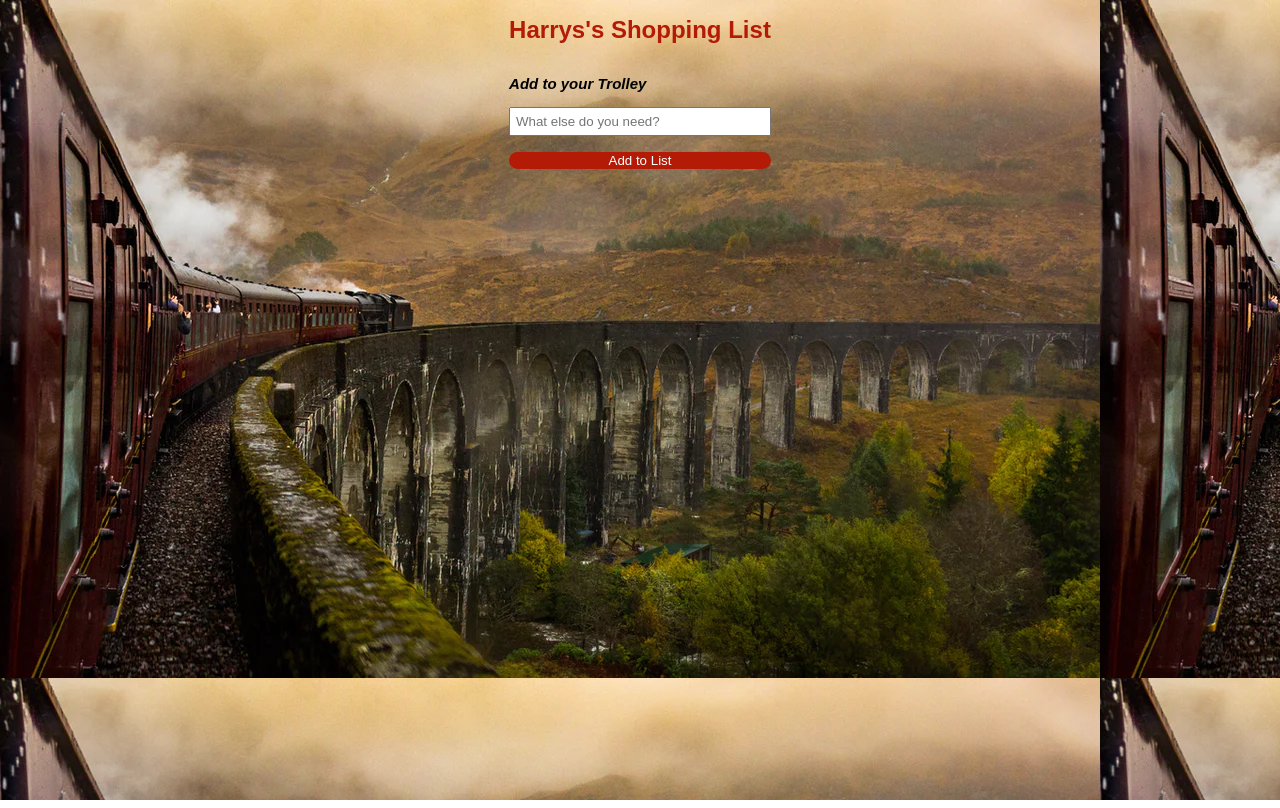
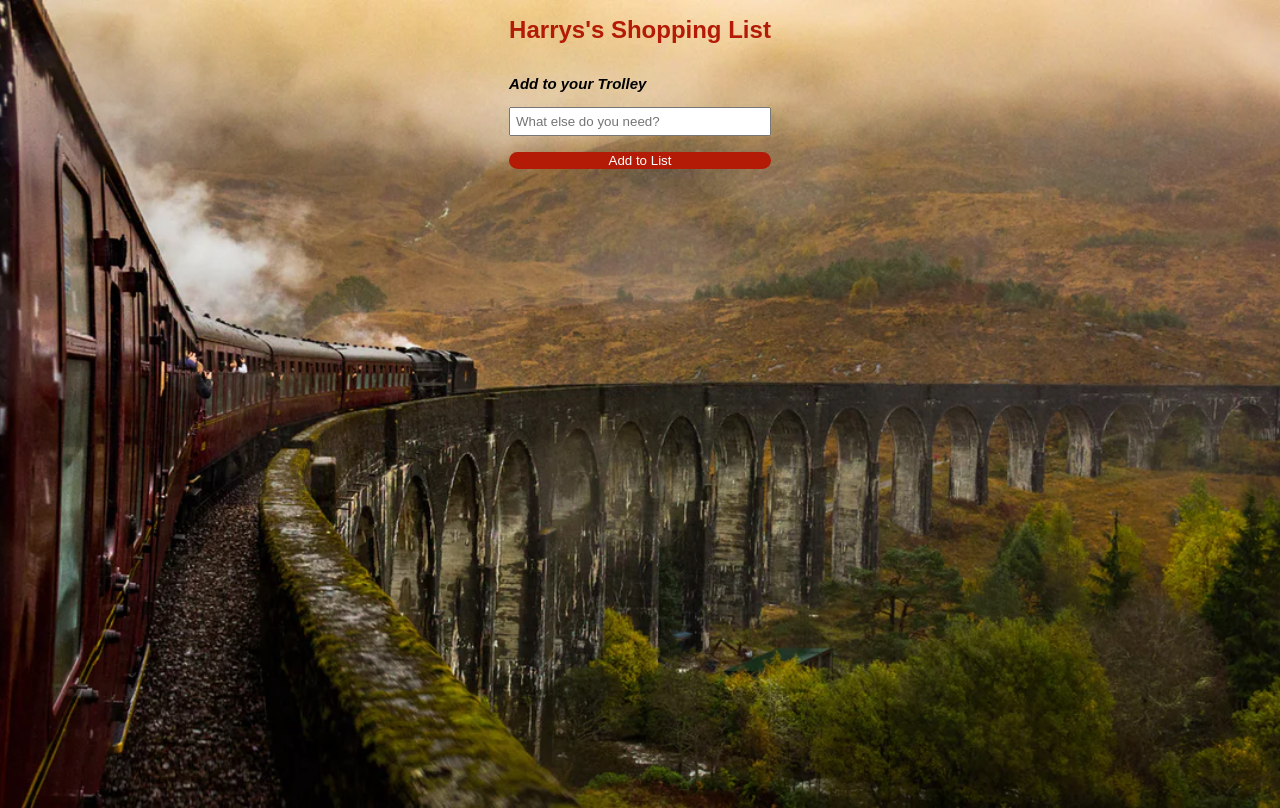
Before and after one commit to emmanuellosch/wizard-shopping-list, a React (Create React App) app: page / in a window 1280 px wide. Built offline with nearby package versions, Linux system fonts and the light colour scheme.

Commit message:
inputField clear

```diff
--- a/src/Form.js
+++ b/src/Form.js
@@ -6,7 +6,7 @@ export default function Form({ onCreateShoppingItem }) {
     event.preventDefault();
     const form = event.target;
     const input = form.title;
-    onCreateShoppingItem(input.value);
+    if (input.value.length >= 2) onCreateShoppingItem(input.value);
     form.reset();
     input.focus();
   }
--- a/src/GlobalStyles.js
+++ b/src/GlobalStyles.js
@@ -13,6 +13,11 @@ export default createGlobalStyle`
     flex-direction: column;
     align-items: center;
     background: url(${hogwartsexpress});
+    min-height: 100vh;
+    background-position: center;
+    background-repeat: no-repeat;
+    background-size: cover;
+    height: 100%;
   }
 
   fieldset {
```
